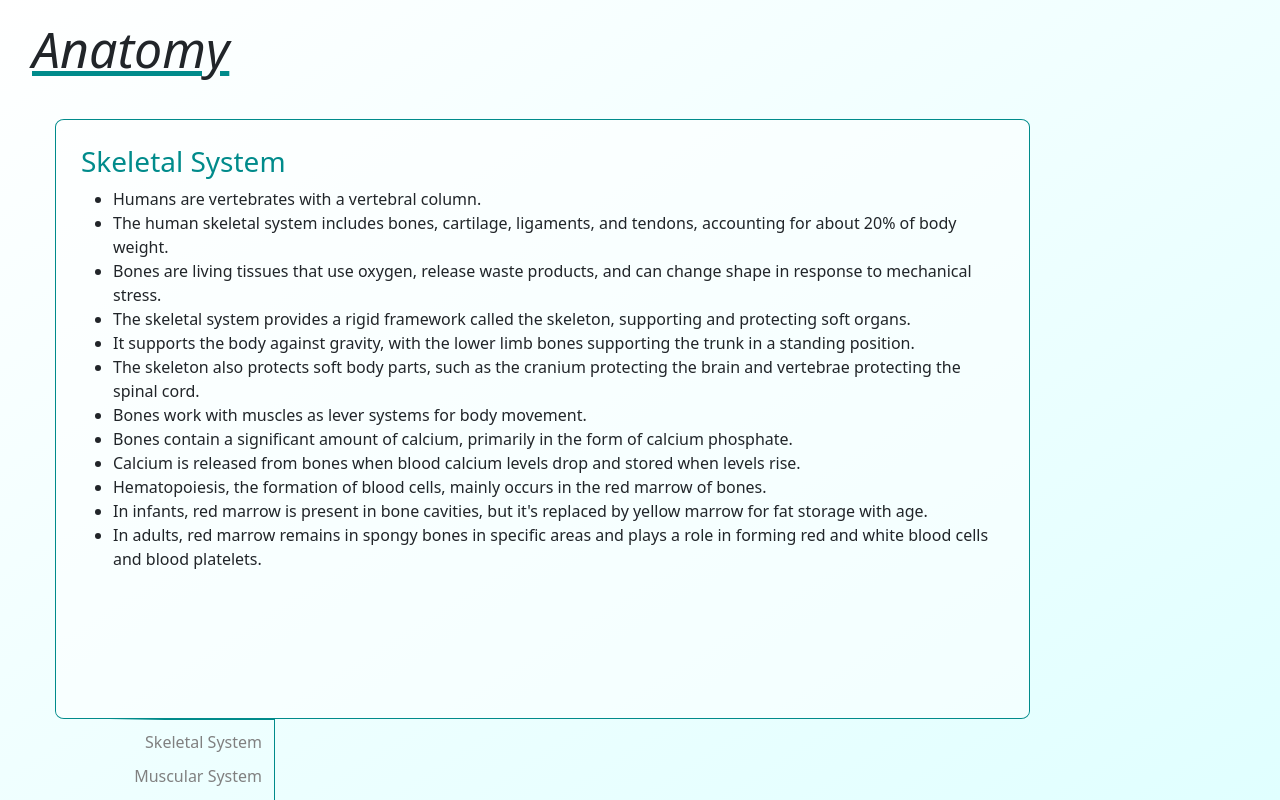
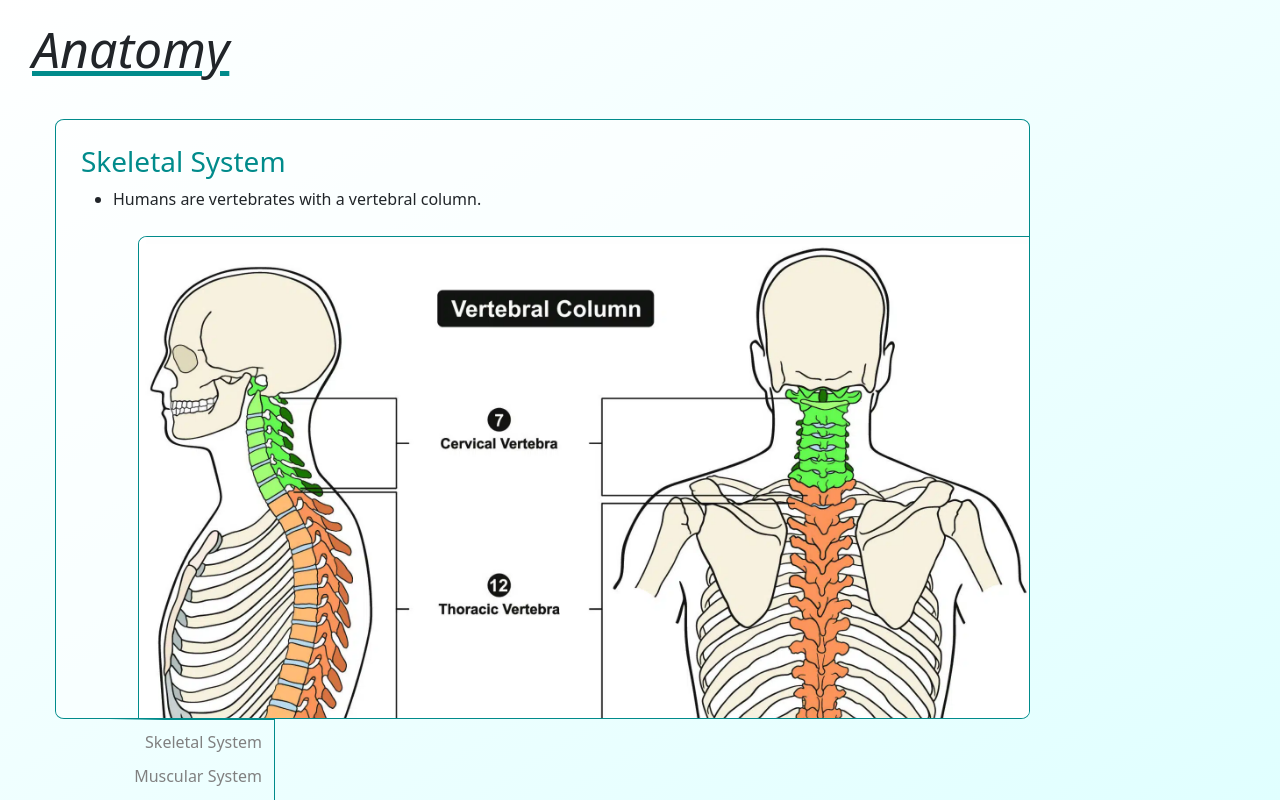
Before and after one commit to HMZMH/anatomy-web-app, a React (Create React App) app: page / in a window 1280 px wide. Shown: the top 800 px of the page. Built offline with nearby package versions, Linux system fonts and the light colour scheme; the HTML template or start-up script is replaced by a standard one.

Commit message:
Added images

```diff
--- a/src/sections/Section1.js
+++ b/src/sections/Section1.js
@@ -1,4 +1,6 @@
 import './Sections.css';
+import vertebral_column from '../assets/vertebral_column.png';
+import knee_anatomy from '../assets/knee_anatomy.jpg';
 
 function Section1 () {
 
@@ -8,7 +10,9 @@ function Section1 () {
 
             <ul>
                 <li>Humans are vertebrates with a vertebral column.</li>
+                <img className='section-images' src={vertebral_column} alt='vertebral column'/>
                 <li>The human skeletal system includes bones, cartilage, ligaments, and tendons, accounting for about 20% of body weight.</li>
+                <img className='section-images' src={knee_anatomy} alt='knee anatomy'/>
                 <li>Bones are living tissues that use oxygen, release waste products, and can change shape in response to mechanical stress.</li>
                 <li>The skeletal system provides a rigid framework called the skeleton, supporting and protecting soft organs.</li>
                 <li>It supports the body against gravity, with the lower limb bones supporting the trunk in a standing position.</li>
--- a/src/sections/Sections.css
+++ b/src/sections/Sections.css
@@ -3,8 +3,19 @@
     border-radius: 9px/8px;
 }
 
+ul{
+    list-style: disc;
+}
+
 h3{
     color: darkcyan;
+}
+
+.section-images{
+    margin: 25px;
+    border-radius: 9px/8px;
+    border: solid 1px darkcyan;
+    max-width: 900px;
 }
 
 #quiz-menu{
```
Also changed, not shown: src/assets/knee_anatomy.jpg (added), src/assets/vertebral_column.png (added).
